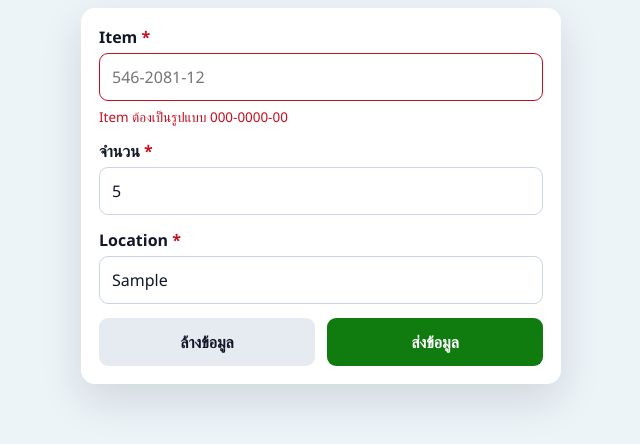
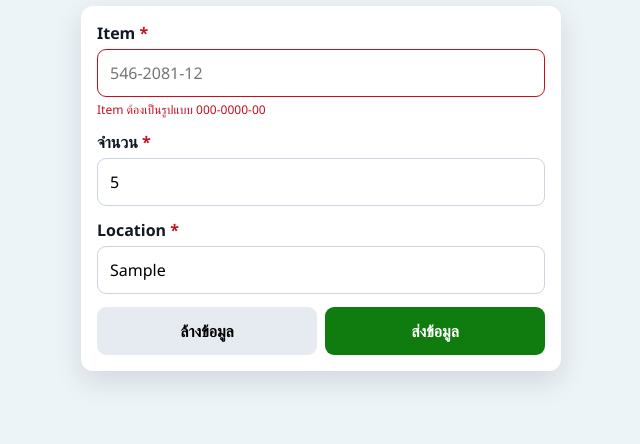
Before and after one commit to s68527321122-alt/ck65-warehouse-entry, a plain HTML site: page index.html in a window 1280 px wide. Both pictures are taken after typing "Sample", "5", "Sample" into the empty fields and a click on the button "ส่งข้อมูล". Shown: the whole page, without its empty margins (319-959 px from the left). Drawn offline with Linux system fonts and the light colour scheme.

Commit message:
Add files via upload

```diff
--- a/index.html
+++ b/index.html
@@ -1,201 +1,29 @@
-<!DOCTYPE html>
+<!doctype html>
 <html lang="th">
 
 <head>
-  <meta charset="UTF-8">
+    <meta charset="utf-8">
     <meta name="viewport" content="width=device-width,initial-scale=1,maximum-scale=1,user-scalable=no">
-  <meta name="theme-color" content="#f1f5f9">
     <title>บันทึกรายการสินค้า</title>
     <style>
-    :root {
-      --primary: #107c10;
-      --primary-dark: #0b5f0b;
-      --danger: #c50f1f;
-      --bg: #edf4f8;
-      --card: #fff;
-      --text: #111827;
-      --muted: #64748b;
-      --border: #cbd5e1
-    }
-
         * {
             box-sizing: border-box
         }
 
         body {
             margin: 0;
-      width: 100%;
-      min-height: 100vh;
-      padding: 8px;
-      display: flex;
-      align-items: flex-start;
-      justify-content: center;
-      background: var(--bg);
-      font-family: "Segoe UI", Tahoma, Arial, sans-serif;
-      color: var(--text);
-      overflow-x: hidden
-    }
-
-    .app {
-      width: 100%;
-      max-width: 480px
+            background: #edf4f8;
+            font-family: Segoe UI, Tahoma, sans-serif;
+            color: #111827;
+            padding: 6px
         }
 
         .card {
-      background: var(--card);
-      border-radius: 14px;
-      box-shadow: 0 16px 40px rgba(15, 23, 42, .13);
-      overflow: hidden
-    }
-
-    form {
-      padding: 18px
-    }
-
-    .field {
-      margin-bottom: 14px
-    }
-
-    label {
-      display: block;
-      margin-bottom: 5px;
-      font-size: 1rem;
-      font-weight: 700
-    }
-
-    .required {
-      color: var(--danger)
-    }
-
-    input {
-      width: 100%;
-      height: 48px;
-      min-height: 48px;
-      padding: 8px 12px;
-      border: 1px solid var(--border);
-      border-radius: 9px;
+            max-width: 480px;
+            margin: 0 auto;
             background: #fff;
-      color: var(--text);
-      font: inherit;
-      font-size: 1rem;
-      outline: none
-    }
-
-    input:focus {
-      border-color: var(--primary);
-      box-shadow: 0 0 0 3px rgba(16, 124, 16, .13)
-    }
-
-    input.invalid {
-      border-color: var(--danger)
-    }
-
-    .help {
-      margin-top: 7px;
-      color: var(--muted);
-      font-size: .82rem
-    }
-
-    .error {
-      display: none;
-      margin-top: 7px;
-      color: var(--danger);
-      font-size: .84rem
-    }
-
-    .status {
-      display: none;
-      margin-bottom: 12px;
-      padding: 9px 11px;
-      border-radius: 10px;
-      font-size: .92rem
-    }
-
-    .status.ok {
-      display: block;
-      color: #166534;
-      background: #dcfce7
-    }
-
-    .status.bad {
-      display: block;
-      color: #991b1b;
-      background: #fee2e2
-    }
-
-    .buttons {
-      display: grid;
-      grid-template-columns: 1fr 1fr;
-      gap: 12px
-    }
-
-    button {
-      height: 48px;
-      min-height: 48px;
-      border: 0;
-      border-radius: 9px;
-      font: inherit;
-      font-size: 1rem;
-      font-weight: 700;
-      cursor: pointer
-    }
-
-    .clear {
-      background: #e5ebf1;
-      color: #111827
-    }
-
-    .submit {
-      background: var(--primary);
-      color: #fff
-    }
-
-    .submit:hover {
-      background: var(--primary-dark)
-    }
-
-    button:disabled {
-      opacity: .6;
-      cursor: wait
-    }
-
-    .message {
-      display: none;
-      margin: 0 18px 18px;
-      padding: 10px 12px;
-      border-radius: 10px
-    }
-
-    .message.success {
-      display: block;
-      color: #166534;
-      background: #dcfce7
-    }
-
-    .message.fail {
-      display: block;
-      color: #991b1b;
-      background: #fee2e2
-    }
-
-    .footer {
-      text-align: center;
-      color: var(--muted);
-      font-size: .78rem;
-      padding: 12px
-    }
-
-    @media(max-width:480px) {
-      body {
-        padding: 6px;
-        align-items: flex-start
-      }
-
-      .card {
-        border-radius: 12px
-      }
-
-      form {
+            border-radius: 12px;
+            box-shadow: 0 10px 28px #0f172a20;
             padding: 16px
         }
 
@@ -203,113 +31,129 @@
             margin-bottom: 13px
         }
 
+        label {
+            display: block;
+            font-weight: 700;
+            margin-bottom: 5px
+        }
+
+        .req {
+            color: #c50f1f
+        }
+
+        input {
+            width: 100%;
+            height: 48px;
+            border: 1px solid #cbd5e1;
+            border-radius: 9px;
+            padding: 8px 12px;
+            font: inherit;
+            font-size: 16px;
+            outline: none
+        }
+
+        input:focus {
+            border-color: #107c10;
+            box-shadow: 0 0 0 3px #107c1022
+        }
+
+        .bad {
+            border-color: #c50f1f
+        }
+
+        .err {
+            display: none;
+            color: #c50f1f;
+            font-size: 12px;
+            margin-top: 4px
+        }
+
+        .status,
+        .msg {
+            display: none;
+            padding: 9px 11px;
+            border-radius: 9px;
+            margin-bottom: 12px;
+            font-size: 13px
+        }
+
+        .ok {
+            display: block;
+            background: #dcfce7;
+            color: #166534
+        }
+
+        .fail {
+            display: block;
+            background: #fee2e2;
+            color: #991b1b
+        }
+
         .buttons {
+            display: grid;
             grid-template-columns: 1fr 1fr;
             gap: 8px
         }
 
-      .message {
-        margin: 0 16px 16px
+        button {
+            height: 48px;
+            border: 0;
+            border-radius: 9px;
+            font: inherit;
+            font-weight: 700
         }
+
+        .clear {
+            background: #e5ebf1
+        }
+
+        .submit {
+            background: #107c10;
+            color: #fff
+        }
+
+        button:disabled {
+            opacity: .6
         }
     </style>
 </head>
 
 <body>
-  <main class="app">
-    <section class="card">
-      <form id="itemForm" novalidate>
-        <div id="scanStatus" class="status" role="status" aria-live="polite"></div>
-        <div class="field">
-          <label for="item">Item <span class="required">*</span></label>
-          <input id="item" name="Item" type="text" maxlength="11" inputmode="numeric" autocomplete="off"
-            placeholder="546-2081-12" pattern="[0-9]{3}-[0-9]{4}-[0-9]{2}" required>
-          <div id="itemError" class="error">Item ต้องเป็นรูปแบบ 000-0000-00</div>
+    <main class="card">
+        <div id="status" class="status"></div>
+        <form id="form" novalidate>
+            <div class="field"><label>Item <span class="req">*</span></label><input id="item" maxlength="11"
+                    inputmode="numeric" placeholder="546-2081-12">
+                <div id="itemErr" class="err">Item ต้องเป็นรูปแบบ 000-0000-00</div>
             </div>
-        <div class="field">
-          <label for="quantity">จำนวน <span class="required">*</span></label>
-          <input id="quantity" name="Quantity" type="number" min="0.01" step="0.01" inputmode="decimal"
-            autocomplete="off" placeholder="กรอกจำนวน" required>
-          <div id="quantityError" class="error">กรุณากรอกจำนวนที่มากกว่า 0</div>
+            <div class="field"><label>จำนวน <span class="req">*</span></label><input id="qty" type="number" min="0.01"
+                    step="0.01" inputmode="decimal" placeholder="กรอกจำนวน">
+                <div id="qtyErr" class="err">กรุณากรอกจำนวนที่มากกว่า 0</div>
             </div>
-        <div class="field">
-          <label for="location">Location <span class="required">*</span></label>
-          <input id="location" name="Location" type="text" maxlength="100" autocomplete="off"
-            placeholder="กรอกหรือสแกน Location" required>
-          <div id="locationError" class="error">กรุณากรอก Location</div>
+            <div class="field"><label>Location <span class="req">*</span></label><input id="loc" maxlength="100"
+                    placeholder="กรอกหรือสแกน Location">
+                <div id="locErr" class="err">กรุณากรอก Location</div>
             </div>
-        <div class="buttons"><button type="reset" class="clear">ล้างข้อมูล</button><button type="submit" id="submitBtn"
-            class="submit">ส่งข้อมูล</button></div>
+            <div class="buttons"><button class="clear" type="reset">ล้างข้อมูล</button><button class="submit" id="send"
+                    type="submit">ส่งข้อมูล</button></div>
         </form>
-      <div id="message" class="message" role="status" aria-live="polite"></div>
-    </section>
+        <div id="msg" class="msg"></div>
     </main>
-  <script>
-    "use strict";
-    // วาง URL จาก Power Automate: When an HTTP request is received
+    <script>"use strict";
         const FLOW_URL = "https://default49d8b68c499440779e38e112c21fd0.e3.environment.api.powerplatform.com:443/powerautomate/automations/direct/cu/23/workflows/d0b605e33b984ea3a29d66e54a893417/triggers/manual/paths/invoke?api-version=1&sp=%2Ftriggers%2Fmanual%2Frun&sv=1.0&sig=BITU1_Uw-axN_haRw-M-caNHTYnB_wwS8sUpWDN1QY0";
-    const form = document.getElementById("itemForm"), itemInput = document.getElementById("item"), quantityInput = document.getElementById("quantity"), locationInput = document.getElementById("location"), submitBtn = document.getElementById("submitBtn"), message = document.getElementById("message"), scanStatus = document.getElementById("scanStatus");
-    const ITEM_PATTERN = /^\d{3}-\d{4}-\d{2}$/;
-    let scanBuffer = "", scanTimer = null, scanStart = 0, isApplying = false;
-    function invalid(inputId, errorId, value) { document.getElementById(inputId).classList.toggle("invalid", value); document.getElementById(errorId).style.display = value ? "block" : "none" }
-    function status(text, type) { scanStatus.textContent = text; scanStatus.className = "status " + type }
-    function clean(value) { return String(value || "").replace(/[\x00-\x1F\x7F]/g, " ").replace(/\s+/g, " ").trim() }
-    function extract(value) {
-      const s = clean(value);
-      // แบบ P/Q เดิม ดึงเฉพาะ Item ไม่ดึงจำนวนหลัง Q
-      let m = s.match(/P(\d{3}-\d{4}-\d{2})(?:Q\d+(?:\.\d+)?)?/i);
-      if (m) return { item: m[1] };
-      // Item ปรากฏที่ใดก็ได้ เช่น ข้อมูลยาวตามด้วย 546-2081-12
-      const items = s.match(/\d{3}-\d{4}-\d{2}/g);
-      if (items && items.length) return { item: items[items.length - 1] };
-      // แบบ P + ตัวเลข 9 หลัก ไม่มีขีด
-      m = s.match(/P(\d{9})(?:Q\d+(?:\.\d+)?)?/i);
-      if (m) { const d = m[1]; return { item: d.slice(0, 3) + "-" + d.slice(3, 7) + "-" + d.slice(7, 9) } }
-      return null;
-    }
-    function applyScan(value) {
-      const result = extract(value); if (!result) return false;
-      isApplying = true; itemInput.value = result.item;
-      // ไม่ใส่จำนวนจาก Barcode ผู้ใช้กรอกจำนวนเอง
-      invalid("item", "itemError", false); status("สแกนสำเร็จ: Item " + result.item, "ok");
-      setTimeout(() => { isApplying = false; quantityInput.focus(); quantityInput.select() }, 40); return true;
-    }
-    function finishScan() { clearTimeout(scanTimer); const value = scanBuffer; scanBuffer = ""; scanStart = 0; if (!value) return false; const ok = applyScan(value); if (!ok && value.length >= 8) { status("ไม่พบ Item รูปแบบ 000-0000-00 กรุณาสแกนใหม่", "bad"); itemInput.focus() } return ok }
-    // รองรับ CK65 Keyboard Wedge ทั้ง Enter/Tab และกรณีไม่มี Suffix
-    document.addEventListener("keydown", function (e) {
-      if (e.ctrlKey || e.altKey || e.metaKey) return;
-      if (e.key === "Enter" || e.key === "Tab") {
-        if (scanBuffer.length >= 8 && finishScan()) { e.preventDefault(); e.stopImmediatePropagation() } return;
-      }
-      if (e.key.length !== 1) return;
-      const now = Date.now(); if (!scanStart || now - scanStart > 700) { scanBuffer = ""; scanStart = now }
-      scanBuffer += e.key; clearTimeout(scanTimer); scanTimer = setTimeout(finishScan, 220);
-    }, true);
-    // รองรับ Standard/InputMethod หรือการสแกนลงช่อง Item
-    itemInput.addEventListener("input", function () {
-      if (isApplying) return;
-      const current = itemInput.value;
-      const result = extract(current); if (result) { applyScan(current); return }
-      if (/[A-Za-z,>.\[\]()]/.test(current) || current.length > 11) { scanBuffer += current; itemInput.value = ""; clearTimeout(scanTimer); scanTimer = setTimeout(finishScan, 220); return }
-      let d = current.replace(/\D/g, "").slice(0, 9), f = d.slice(0, 3); if (d.length > 3) f += "-" + d.slice(3, 7); if (d.length > 7) f += "-" + d.slice(7, 9); itemInput.value = f; invalid("item", "itemError", f.length > 0 && !ITEM_PATTERN.test(f));
-    });
-    itemInput.addEventListener("paste", function (e) { const v = e.clipboardData.getData("text"); if (extract(v)) { e.preventDefault(); applyScan(v) } });
-    function validate() { const item = itemInput.value.trim(), qty = Number(quantityInput.value), loc = locationInput.value.trim(); const a = !ITEM_PATTERN.test(item), b = !Number.isFinite(qty) || qty <= 0, c = !loc; invalid("item", "itemError", a); invalid("quantity", "quantityError", b); invalid("location", "locationError", c); return !a && !b && !c }
-    function saveLocal(data) { const key = "warehouseItemRecords", rows = JSON.parse(localStorage.getItem(key) || "[]"); rows.push(data); localStorage.setItem(key, JSON.stringify(rows)) }
-    function show(text, type) { message.textContent = text; message.className = "message " + type }
-    form.addEventListener("reset", () => setTimeout(() => { document.querySelectorAll("input").forEach(x => x.classList.remove("invalid")); document.querySelectorAll(".error").forEach(x => x.style.display = "none"); scanBuffer = ""; clearTimeout(scanTimer); scanStatus.className = "status"; message.className = "message"; itemInput.focus() }, 0));
-    form.addEventListener("submit", async function (e) {
-      e.preventDefault(); if (!validate()) return;
-      const data = { Item: itemInput.value.trim(), Quantity: Number(quantityInput.value), Location: locationInput.value.trim(), SubmittedAt: new Date().toISOString() };
-      submitBtn.disabled = true; submitBtn.textContent = "กำลังส่ง...";
-      try {
-        if (FLOW_URL) { const r = await fetch(FLOW_URL, { method: "POST", headers: { "Content-Type": "application/json" }, body: JSON.stringify(data) }); if (!r.ok) throw new Error("HTTP " + r.status); show("ส่งข้อมูลเข้า Microsoft Lists เรียบร้อยแล้ว", "success") }
-        else { saveLocal(data); show("บันทึกในเครื่องแล้ว กรุณาใส่ FLOW_URL เพื่อส่งเข้า Microsoft Lists", "success") }
-        form.reset();
-      } catch (err) { saveLocal(data); show("ส่งออนไลน์ไม่สำเร็จ แต่บันทึกสำรองในเครื่องแล้ว", "fail"); console.error(err) } finally { submitBtn.disabled = false; submitBtn.textContent = "ส่งข้อมูล" }
-    });
-    window.addEventListener("load", () => itemInput.focus());
-  </script>
+        const form = document.querySelector("#form"), item = document.querySelector("#item"), qty = document.querySelector("#qty"), loc = document.querySelector("#loc"), statusBox = document.querySelector("#status"), msg = document.querySelector("#msg"), send = document.querySelector("#send");
+        const ITEM = /^\d{3}-\d{4}-\d{2}$/; let buffer = "", timer = 0, started = 0, applying = false;
+        function clean(v) { return String(v || "").replace(/[\x00-\x1f\x7f]/g, " ").replace(/\s+/g, " ").trim() }
+        function extract(v) { const s = clean(v); let m = s.match(/P(\d{3}-\d{4}-\d{2})(?:Q\d+(?:\.\d+)?)?/i); if (m) return m[1]; const found = s.match(/\d{3}-\d{4}-\d{2}/g); if (found) return found[found.length - 1]; m = s.match(/^(\d)(\d{7})(?=,)/); if (m) { const d = m[1] + "4" + m[2]; return d.slice(0, 3) + "-" + d.slice(3, 7) + "-" + d.slice(7, 9) } m = s.match(/P(\d{9})(?:Q\d+(?:\.\d+)?)?/i); if (m) { const d = m[1]; return d.slice(0, 3) + "-" + d.slice(3, 7) + "-" + d.slice(7, 9) } return "" }
+        function showStatus(t, ok) { statusBox.textContent = t; statusBox.className = "status " + (ok ? "ok" : "fail") }
+        function apply(v) { const x = extract(v); if (!x) return false; applying = true; item.value = x; showStatus("สแกนสำเร็จ: Item " + x, true); setTimeout(() => { applying = false; qty.focus(); qty.select() }, 30); return true }
+        function finish() { clearTimeout(timer); const v = buffer; buffer = ""; started = 0; if (!v) return false; const ok = apply(v); if (!ok && v.length > 7) showStatus("ไม่พบ Item กรุณาสแกนใหม่", false); return ok }
+        document.addEventListener("keydown", e => { if (e.ctrlKey || e.altKey || e.metaKey) return; if (e.key === "Enter" || e.key === "Tab") { if (buffer.length > 7 && finish()) { e.preventDefault(); e.stopImmediatePropagation() } return } if (e.key.length !== 1) return; const now = Date.now(); if (!started || now - started > 700) { buffer = ""; started = now } buffer += e.key; clearTimeout(timer); timer = setTimeout(finish, 220) }, true);
+        item.addEventListener("input", () => { if (applying) return; const cur = item.value, x = extract(cur); if (x) { apply(cur); return } if (/[A-Za-z,>.\[\]()]/.test(cur) || cur.length > 11) { buffer += cur; item.value = ""; clearTimeout(timer); timer = setTimeout(finish, 220); return } let d = cur.replace(/\D/g, "").slice(0, 9), f = d.slice(0, 3); if (d.length > 3) f += "-" + d.slice(3, 7); if (d.length > 7) f += "-" + d.slice(7); item.value = f });
+        item.addEventListener("paste", e => { const v = e.clipboardData.getData("text"); if (extract(v)) { e.preventDefault(); apply(v) } });
+        function setBad(el, err, b) { el.classList.toggle("bad", b); err.style.display = b ? "block" : "none" }
+        form.addEventListener("reset", () => setTimeout(() => { statusBox.className = "status"; msg.className = "msg"; document.querySelectorAll(".err").forEach(x => x.style.display = "none"); item.focus() }, 0));
+        form.addEventListener("submit", async e => { e.preventDefault(); const q = Number(qty.value), a = !ITEM.test(item.value), b = !Number.isFinite(q) || q <= 0, c = !loc.value.trim(); setBad(item, itemErr, a); setBad(qty, qtyErr, b); setBad(loc, locErr, c); if (a || b || c) return; const data = { Item: item.value, Quantity: q, Location: loc.value.trim(), SubmittedAt: new Date().toISOString() }; send.disabled = true; send.textContent = "กำลังส่ง..."; try { if (FLOW_URL) { const r = await fetch(FLOW_URL, { method: "POST", headers: { "Content-Type": "application/json" }, body: JSON.stringify(data) }); if (!r.ok) throw Error(r.status); msg.textContent = "ส่งข้อมูลเรียบร้อยแล้ว" } else { const rows = JSON.parse(localStorage.getItem("warehouseItemRecords") || "[]"); rows.push(data); localStorage.setItem("warehouseItemRecords", JSON.stringify(rows)); msg.textContent = "บันทึกในเครื่องแล้ว กรุณาใส่ FLOW_URL" } msg.className = "msg ok"; form.reset() } catch (x) { msg.textContent = "ส่งไม่สำเร็จ"; msg.className = "msg fail" } finally { send.disabled = false; send.textContent = "ส่งข้อมูล" } }); window.addEventListener("load", () => item.focus());</script>
 </body>
 
 </html>
```
Lines whose indentation alone changed are shown as unchanged.
